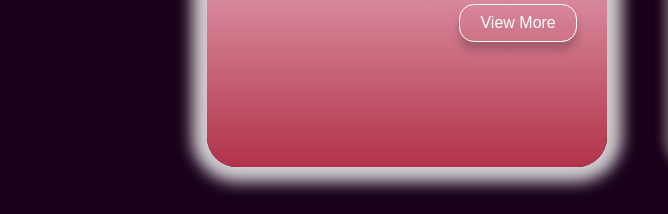
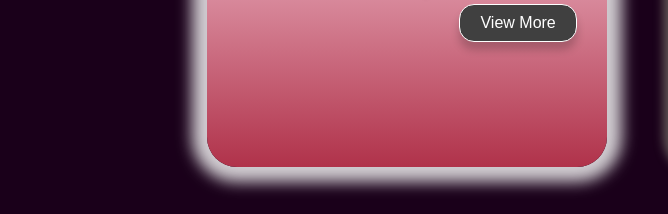
Before and after one commit to KareemAbuayyash/Kareem-Perfume, a plain HTML site: page index.html in a window 1280 px wide. In both pictures the pointer is over the element 518 px from the left and 1347 px from the top of the page. Shown: the part 1324-1538 px from the top of the page, 0-668 px from the left. Drawn offline with Linux system fonts and the light colour scheme.

Commit message:
Update brandimage.css

```diff
--- a/assets/css/brandimage.css
+++ b/assets/css/brandimage.css
@@ -86,7 +86,7 @@
   box-shadow:0 8px 8px rgba(0,0,0,0.2);
   cursor: pointer;
 }
-.brand-botton:hover{
+.brand-button:hover{
   background-color: #404040;
 }
 .brand-button a {
```
